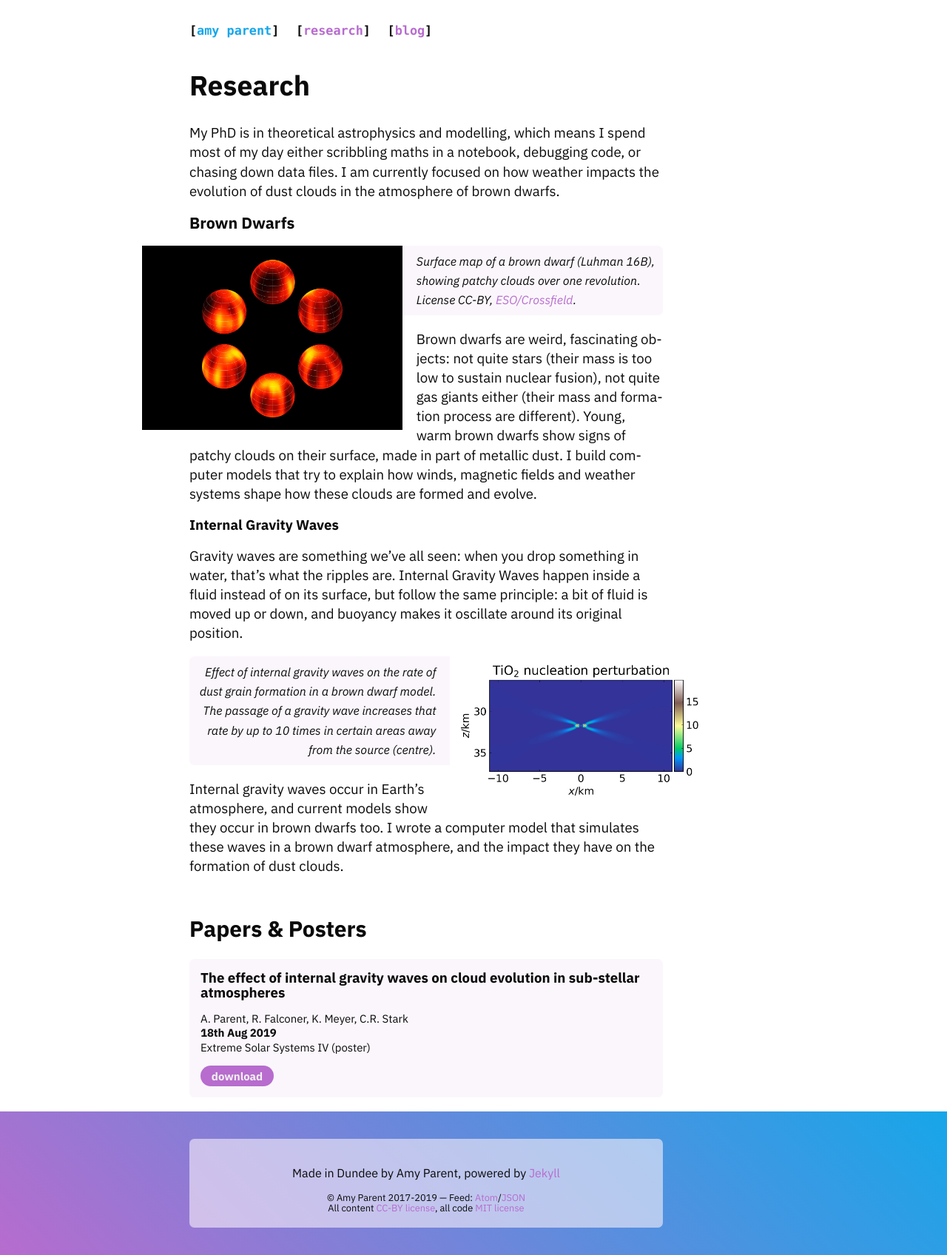
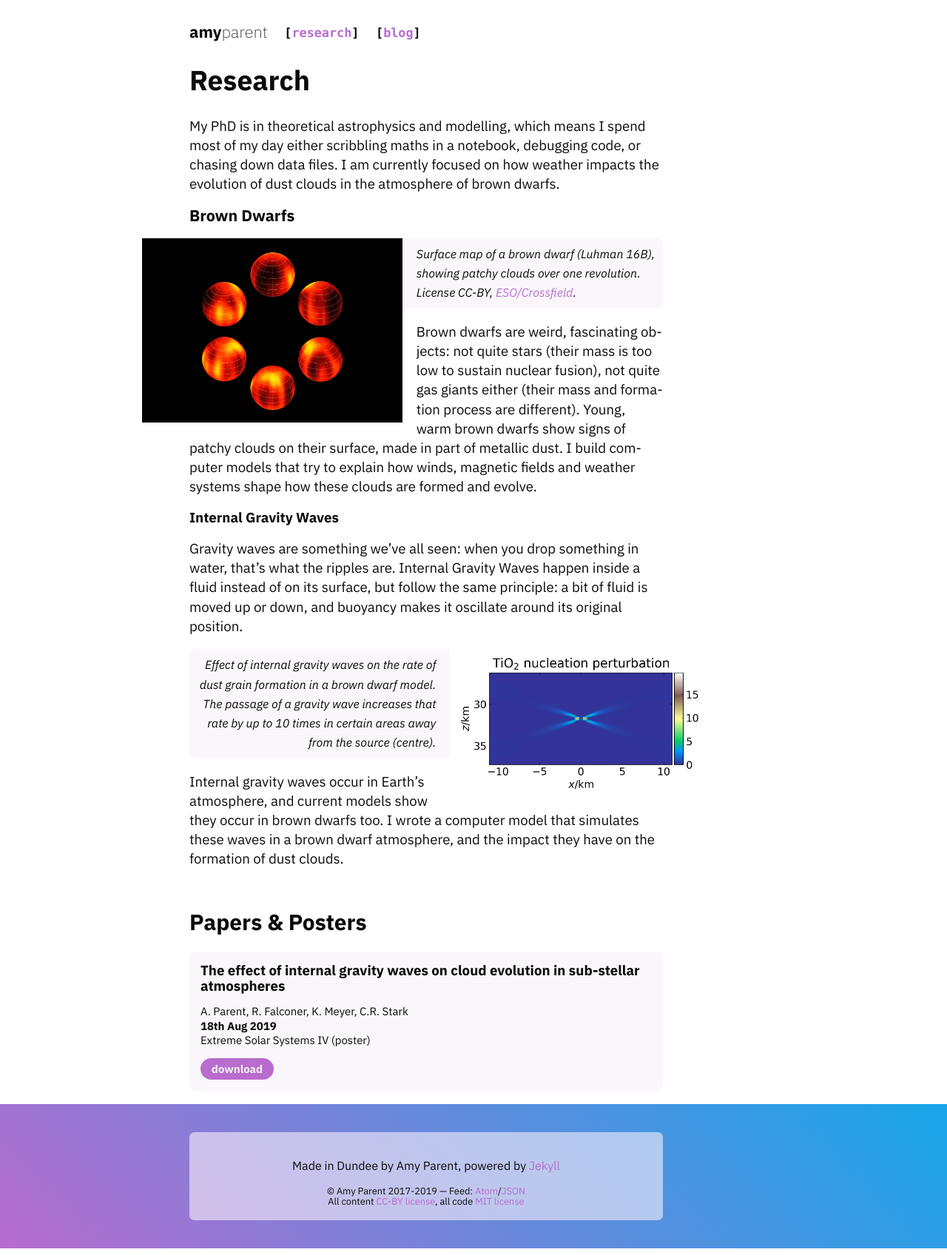
Before and after one commit to amyinorbit/amyinorbit.github.io, a Jekyll site: the page built from research.md, in a window 1280 px wide. Shown: the whole page at 74% size. Built offline with Jekyll 4.4.1, drawn with Linux system fonts in a browser that asks for light colours.

Commit message:
Modernize header a tad

```diff
--- a/_includes/header.html
+++ b/_includes/header.html
@@ -1,10 +1,10 @@
-<header>
+<header role="banner">
     <nav class="container">
         <ul class="navbar">
-            <li><a id="logo" href="{{ '/' | relative_url}}">amy parent</a></li>
+            <li id="logo"><a href="{{ '/' | relative_url}}">amy<span class="thin">parent</span></a></li>
             <!-- <li><a href="{{ '/projects' | relative_url}}">projects</a></li> -->
-            <li><a href="{{ '/research' | relative_url}}">research</a></li>
-            <li><a href="{{ '/blog' | relative_url}}">blog</a></li>
+            <li>[<a href="{{ '/research' | relative_url}}">research</a>]</li>
+            <li>[<a href="{{ '/blog' | relative_url}}">blog</a>]</li>
         </ul>
     </nav>
 </header>
--- a/_layouts/research.html
+++ b/_layouts/research.html
@@ -3,7 +3,7 @@ layout: default
 ---
 <article>
     <header>
-        <h1 class="large-title">{{ page.title }}</h1>
+        <h1 class="large-title gui">{{ page.title }}</h1>
     </header>
     <div class="post-content">
         {{ content }}
--- a/_sass/components/links.scss
+++ b/_sass/components/links.scss
@@ -7,10 +7,6 @@ a:link, a:visited {
     color: $color-accent1;
     text-decoration-color: $color-accent1;
     text-decoration: none;
-}
-
-a#logo:link, a#logo:visited {
-    color: $color-accent2;
 }
 
 a.gui, .gui a {
@@ -25,11 +21,6 @@ a.gui:hover, .gui a:hover {
 
 a:hover {
     background: $color-accent1;
-    color: white;
-}
-
-a#logo:hover {
-    background: $color-accent2;
     color: white;
 }
 
--- a/_sass/components/nav.scss
+++ b/_sass/components/nav.scss
@@ -5,21 +5,22 @@ nav {
 
     ul {
         margin: .3em 0;
+
     }
 
     ul li {
-        font-family: $font-mono;
         display: inline;
         margin-right: 1rem;
         font-weight: 600;
+        vertical-align: -.2em;
     }
 
-    ul li:before {
-        content: "[";
+    ul li:not(#logo) {
+        font-family: $font-mono;
     }
 
-    ul li:after {
-        content: "]";
+    ul li#logo {
+        font-size: 1.3em;
     }
 
     a {
@@ -32,7 +33,16 @@ nav {
     }
 
     a:hover {
-        color: $color-primary-dark;
+        color: white;
+    }
+
+    #logo a:link, #logo a:visited {
+        color: var(--color-primary);
+        background: transparent;
+    }
+
+    #logo a:hover {
+        color: $color-accent2;
     }
 }
 
```
